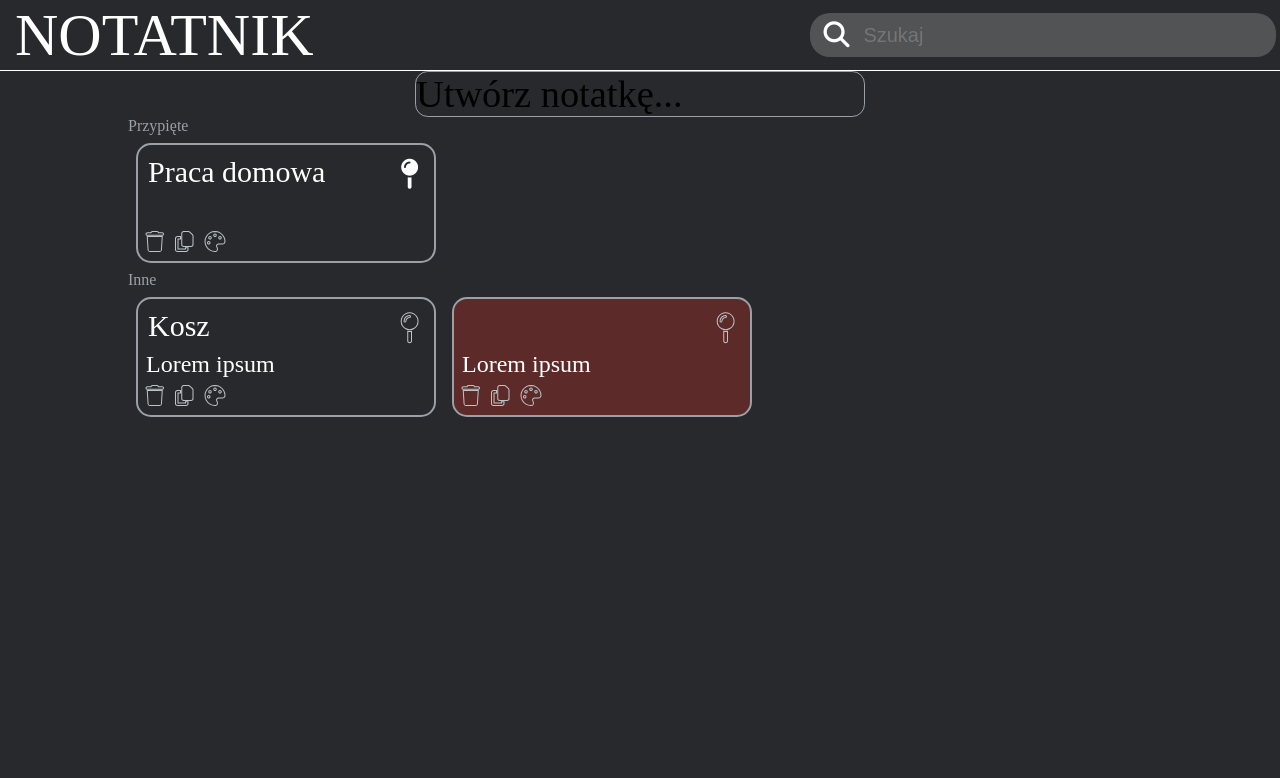
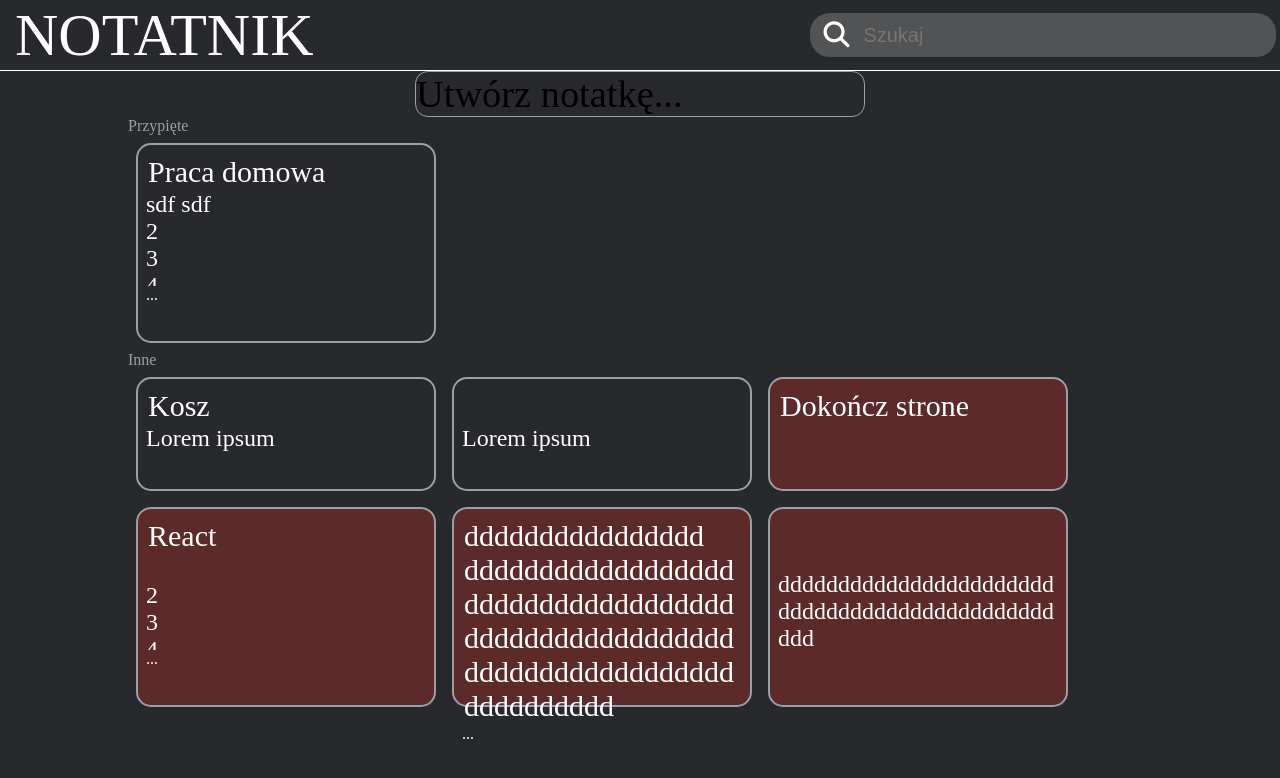
Before and after one commit to Arcus72/notebook, a React (Create React App) app: page / in a window 1280 px wide. Shown: the top 778 px of the page. Built offline with nearby package versions, Linux system fonts and the light colour scheme.

Commit message:
continue work on Note and App

```diff
--- a/src/App.js
+++ b/src/App.js
@@ -12,16 +12,44 @@ let listOfNotesFormula = [
       isPined: false,
    },
    {
+      id: 3,
+      title: '',
+      context: 'Lorem ipsum',
+      color: '#28292c',
+      isPined: false,
+   },
+   {
       id: 2,
       title: 'Praca domowa',
-    context: '',
+      context: 'sdf sdf<br/>2<br/>3<br/>4<br/>5<br/>6<br/>7<br/>8<br/>9<br/><br/>',
       color: '#28292c',
       isPined: true,
    },
    {
-    id: 3,
+      id: 10,
+      title: 'Dokończ strone',
+      context: '',
+      color: '#5C2B29',
+      isPined: false,
+   },
+   {
+      id: 4,
+      title: 'React',
+      context: '<br/>2<br/>3<br/>4<br/>5<br/>6<br/>7<br/>8<br/>9<br/><br/>',
+      color: '#5C2B29',
+      isPined: false,
+   },
+   {
+      id: 5,
+      title: 'dddddddddddddddddddddddddddddddddddddddddddddddddddddddddddddddddddddddddddddddddddddddddddddddddd',
+      context: '',
+      color: '#5C2B29',
+      isPined: false,
+   },
+   {
+      id: 6,
       title: '',
-    context: 'Lorem ipsum',
+      context: 'ddddddddddddddddddddddddddddddddddddddddddddddddd',
       color: '#5C2B29',
       isPined: false,
    },
@@ -79,64 +107,42 @@ const colorList = [
 ];
 
 const getFirstFreeId = (list) => {
-  //! Czy tyle kodu jest potrzebne
    const idList = list.map((item) => item.id);
-  idList.sort((a, b) => {
-    return a - b;
-  });
-
-  if (idList[0] !== 1 && idList.length === 0) return 1;
-  let result;
-  let isIdFind = false;
-
-  idList.forEach((id, index, arr) => {
-    if (isIdFind) return 1;
-
-    if (arr[index + 1] === undefined) {
-      result = id + 1;
-      return 1;
+   for (let i = 1; true; i++) {
+      if (idList.indexOf(i) === -1) return i;
    }
-
-    if (arr[index + 1] - id !== 1) {
-      isIdFind = true;
-      result = id + 1;
-      return 1;
-    }
-  });
-  return result;
 };
 
 const reduce = (state, action) => {
    const listCopy = [...state];
    let noteIndex;
+   let noteCopy;
    switch (action.type) {
       case 'setNewNote':
          console.log('setNewNote');
 
          return state;
       case 'edit':
-      noteIndex = listCopy.findIndex((item) => {
-        return item.id === action.value.id;
-      });
+         noteIndex = listCopy.findIndex((item) => item.id === action.value.id);
          listCopy[noteIndex] = action.value.newVersion;
-
          return listCopy;
 
+      case 'changePinStatus':
+         noteIndex = listCopy.findIndex((item) => item.id === action.value.id);
+
+         listCopy.splice(noteIndex, 1);
+
+         return [action.value.newVersion, ...listCopy];
+
       case 'delete':
-      console.log('delete');
-
-      noteIndex = listCopy.findIndex((item) => {
-        return item.id === action.value;
-      });
+         noteIndex = listCopy.findIndex((item) => item.id === action.value.id);
          listCopy.splice(noteIndex, 1);
          return listCopy;
 
       case 'copy':
          const index = getFirstFreeId(state);
-      noteIndex = listCopy.findIndex((item) => {
-        return item.id === action.value;
-      });
-      const noteCopy = { ...state[noteIndex] };
+         noteIndex = listCopy.findIndex((item) => item.id === action.value.id);
+         noteCopy = { ...state[noteIndex] };
          noteCopy.id = index;
 
          return [...state, noteCopy];
@@ -154,12 +160,10 @@ function App() {
    const [listOfNotes, notesModifier] = useReducer(reduce, listOfNotesFormula);
 
    const changeInputHolderColor = (action) => {
-    //! zmień nazwe funkcji
       if (action.type === 'focus') {
-      console.log('Focus');
          inputHolder.current.classList.add('App__inputHolder--focus');
          setIsSearching(true);
-      return;
+         return 1;
       }
       inputHolder.current.classList.remove('App__inputHolder--focus');
    };
@@ -179,9 +183,7 @@ function App() {
                   <input
                      ref={input}
                      placeholder='Szukaj'
-              onFocus={() =>
-                changeInputHolderColor({ type: 'focus', value: null })
-              }
+                     onFocus={() => changeInputHolderColor({ type: 'focus', value: null })}
                      onBlur={(e) => changeInputHolderColor({ type: 'blur', value: e })}
                      className='App__input'
                      type='text'
@@ -199,11 +201,7 @@ function App() {
             </div>
             <div className='App__line'></div>
 
-        {isSearching ? (
-          <FiltredNotes list={listOfNotes} />
-        ) : (
-          <NoteBook notesModifier={notesModifier} list={listOfNotes} />
-        )}
+            {isSearching ? <FiltredNotes list={listOfNotes} /> : <NoteBook notesModifier={notesModifier} list={listOfNotes} />}
          </NotesModifierContext.Provider>
       </div>
    );
--- a/src/components/Note/Note.js
+++ b/src/components/Note/Note.js
@@ -4,22 +4,28 @@ import { NotesModifierContext } from 'src/App';
 
 function Note({ data }) {
    const { notesModifier, colorList } = useContext(NotesModifierContext);
+   const [isOverflow, setIsOverflow] = React.useState(false);
+   const pinIconClass = `Note__pinIcon ${data.isPined ? 'Note__pinIcon--pined' : ''}`;
+   const contextValueRef = React.useRef();
 
-  const pinIconClass = `Note__pinIcon ${
-    data.isPined ? 'Note__pinIcon--pined' : ''
-  }`;
+   React.useEffect(() => {
+      //TODO: to samo dla title
+      let i = contextValueRef.current.scrollHeight - contextValueRef.current.getBoundingClientRect().height;
+      i = Math.round(i);
+      console.log(i);
+      if (i !== 0) setIsOverflow(true);
+   }, []);
 
    const changeIsPinedValue = () => {
       const dataCopy = data;
       data.isPined = !dataCopy.isPined;
       notesModifier({
-      type: 'edit',
+         type: 'changePinStatus',
          value: { id: data.id, newVersion: dataCopy },
       });
    };
 
    const changeNoteColor = (color) => {
-    console.log(color);
       if (color !== data.color) {
          let dataCopy = data;
          dataCopy.color = color;
@@ -30,45 +36,42 @@ function Note({ data }) {
       }
    };
 
-  //! po najechaniu pojawia się nazwa
    const colorPalette = colorList.map((item, index) => (
       <span
+         title={item.name}
          key={index}
-      className={`Note__color ${
-        item.value === data.color ? 'Note__color--current' : ''
-      }`}
+         className={`Note__color ${item.value === data.color ? 'Note__color--current' : ''}`}
          onClick={() => changeNoteColor(item.value)}
          style={{ background: item.value }}
       ></span>
    ));
+   //TODO: anime on enter / leave oraz anime move
 
+   //NOTE: Może title i context w jednym div i wtedy ...
    return (
       <div style={{ background: data.color }} className='Note'>
          <header className='Note__title'>
-        <div className='Note__titleValue'>{data.title}</div>
-        {/* ! jeśli jest puste to znika  */}
+            {/* TODO: if(title === "") 2*icon i przełączanie  */}
+            <div className='Note__titleValue'>
                <div onClick={changeIsPinedValue} className={pinIconClass}>
                   <i className='fas fa-map-pin'></i>
                </div>
+               {data.title}
+            </div>
          </header>
-      <div className='Note__context'>
-        {data.context ? data.context : <br />}
-      </div>
+
+         <div
+            className='Note__context'
+            ref={contextValueRef}
+            dangerouslySetInnerHTML={{ __html: data.context ? data.context : '<br />' }}
+         ></div>
+         {isOverflow && <div className='Note__continuationDots'>...</div>}
          <div className='Note__options'>
-        <i
-          onClick={() => notesModifier({ type: 'delete', value: data.id })}
-          className='fas fa-trash'
-        ></i>
-        <i
-          onClick={() => notesModifier({ type: 'copy', value: data.id })}
-          className='fas fa-copy'
-        ></i>
+            <i title='usuń' onClick={() => notesModifier({ type: 'delete', value: data.id })} className='fas fa-trash'></i>
+            <i title='kopiuj' onClick={() => notesModifier({ type: 'copy', value: data.id })} className='fas fa-copy'></i>
             <span className='Note__palette'>
-          <i
-            // onClick={}
-            className='fas fa-palette'
-          ></i>
-          <div className='Note__colorContainer'> {colorPalette}</div>
+               <i className='fas fa-palette'></i>
+               <div className='Note__colorContainer'>{colorPalette}</div>
             </span>
          </div>
       </div>
--- a/src/components/Note/index.scss
+++ b/src/components/Note/index.scss
@@ -1,6 +1,17 @@
 $iconColor: #bdc3c7;
 
 .Note {
+   &:hover {
+      .Note {
+         &__pinIcon,
+         &__options i {
+            opacity: 1;
+         }
+      }
+   }
+   display: flex;
+
+   flex-direction: column;
    border: 2px solid #9aa0a6;
    border-radius: 15px;
    width: 300px;
@@ -8,22 +19,27 @@ $iconColor: #bdc3c7;
    color: white;
    padding: 8px;
    margin: 8px;
+   justify-content: space-between;
    &__title {
-    display: flex;
       padding: 2px;
    }
    &__titleValue {
+      overflow: hidden;
       width: 100%;
       font-size: 30px;
       background: none;
       border: none;
+      word-wrap: break-word;
    }
    &__pinIcon {
+      opacity: 0;
+      transition: opacity 0.3s ease;
+      float: right;
       font-size: 30px;
       -webkit-text-stroke-width: 1px;
       -webkit-text-stroke-color: $iconColor;
       color: rgba(0, 0, 0, 0);
-    padding: 3px 5px;
+      padding: 0px 5px;
       &:hover {
          -webkit-text-stroke-width: 0px;
          -webkit-text-stroke-color: $iconColor;
@@ -42,15 +58,19 @@ $iconColor: #bdc3c7;
       }
    }
    &__context {
+      overflow: hidden;
       font-size: 24px;
+      word-wrap: break-word;
    }
    &__options {
       i {
+         opacity: 0;
          text-align: center;
          font-size: 20px;
          -webkit-text-stroke-width: 1px;
          -webkit-text-stroke-color: $iconColor;
          color: rgba(0, 0, 0, 0);
+         transition: opacity 0.3s ease;
          padding: {
             top: 8px;
             right: 12px;
```
Lines whose indentation alone changed are shown as unchanged.
